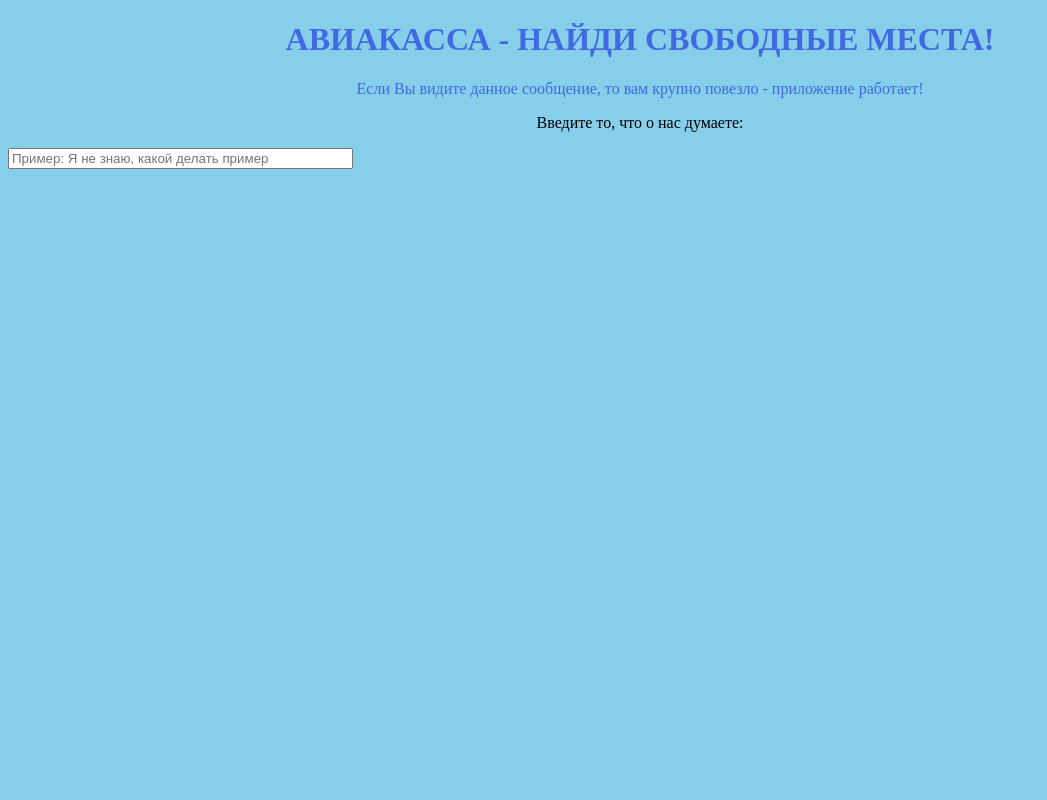
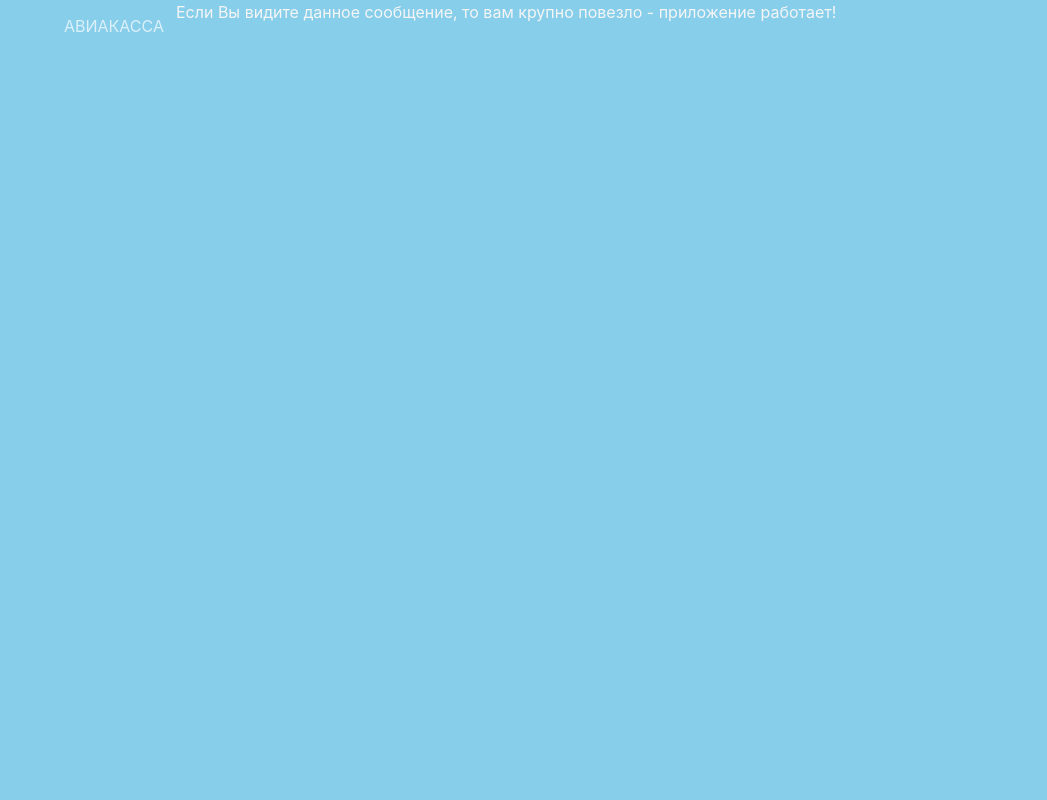
Before and after one commit to evantheshadow/project-po, a Django app: page / in a window 1280 px wide. Shown: the whole page, without its empty margins (0-1047 px from the left). Run offline with Django 3.2, Linux system fonts and the light colour scheme.

Commit message:
Added the Bulma CSS Style.

```diff
--- a/tickets/templates/css/!styles.css
+++ /dev/null
@@ -1 +0,0 @@
-/* Промежуточная версия */
--- /dev/null
+++ b/tickets/templates/css/styles.css
@@ -0,0 +1,13 @@
+/* Промежуточная версия */
+.hero.is-info {
+    background-color: skyblue;
+    background-size: cover;
+}
+
+.hero.is-fullheight {
+    min-height: 100vh;
+}
+
+.homepage-text {
+    color: whitesmoke;
+}
--- a/tickets/templates/homePage.html
+++ b/tickets/templates/homePage.html
@@ -1,8 +1,14 @@
 {% extends "wrapper.html" %}
 
 {% block content %}
-<h1 style="color: royalblue" align="center">АВИАКАССА - НАЙДИ СВОБОДНЫЕ МЕСТА!</h1>
-<p style="color: royalblue;" align="center">Если Вы видите данное сообщение, то вам крупно повезло - приложение работает!</p>
-<p align="center">Введите то, что о нас думаете:</p>
-<input type="text" align="center" size="40" placeholder="Пример: Я не знаю, какой делать пример">
+<div class="hero-head">
+    <nav class="navbar">
+        <div class="container">
+            <div class="navbar-brand">
+                <h1 class="homepage-text navbar-item" align="center">АВИАКАССА</h1>
+                <p class="homepage-text"  align="center">Если Вы видите данное сообщение, то вам крупно повезло - приложение работает!</p>
+            </div>
+        </div>
+    </nav>
+</div>
 {% endblock %}
--- a/tickets/templates/wrapper.html
+++ b/tickets/templates/wrapper.html
@@ -1,14 +1,18 @@
 <!DOCTYPE html>
 <html lang="ru">
     <head>
+        <link rel="stylesheet" href="https://cdn.jsdelivr.net/npm/bulma@0.9.2/css/bulma.min.css">
+        <link rel="stylesheet" href="css/styles.css">
         <meta charset="UTF-8">
         <meta name="viewport" content="width=device-width, initial-scale=1.0">
         <meta http-equiv="X-UA-Compatible" content="ie=edge">
         <title>Авиакасса - определяем лучшие билеты!</title>
     </head>
-    <body style="background:skyblue;">
-        {% block content %}
+    <body>
+        <section class="hero is-info is-fullheight">
+            {% block content %}
 
-        {% endblock %}
+            {% endblock %}
+        </section>
     </body>
 </html>
```
